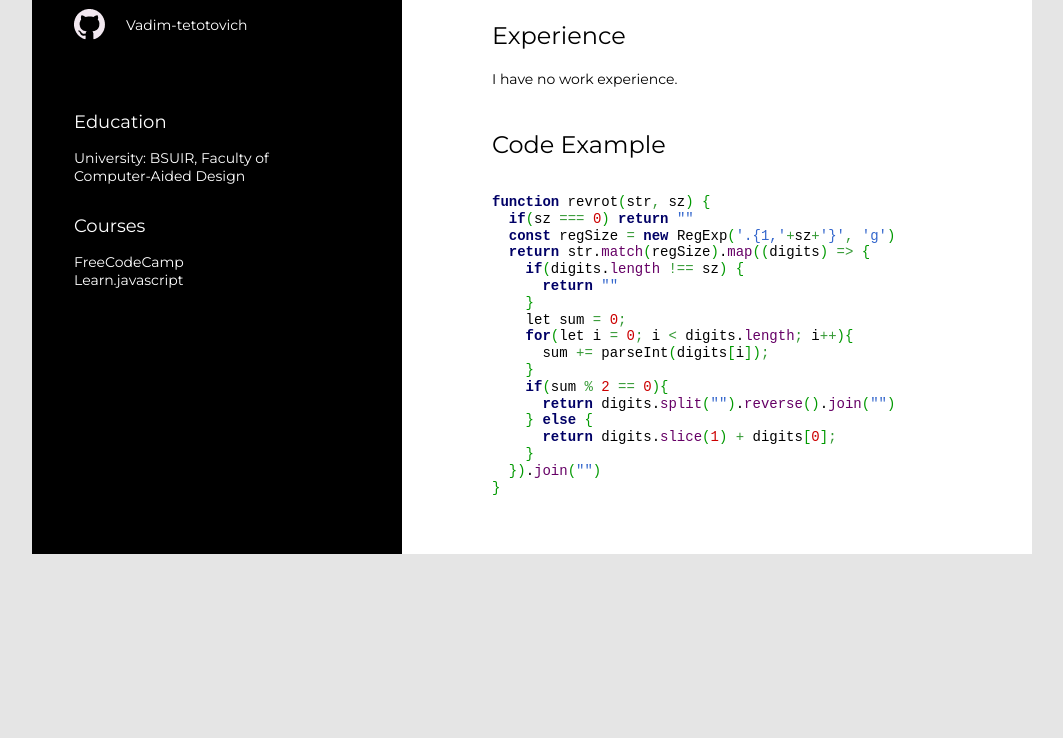
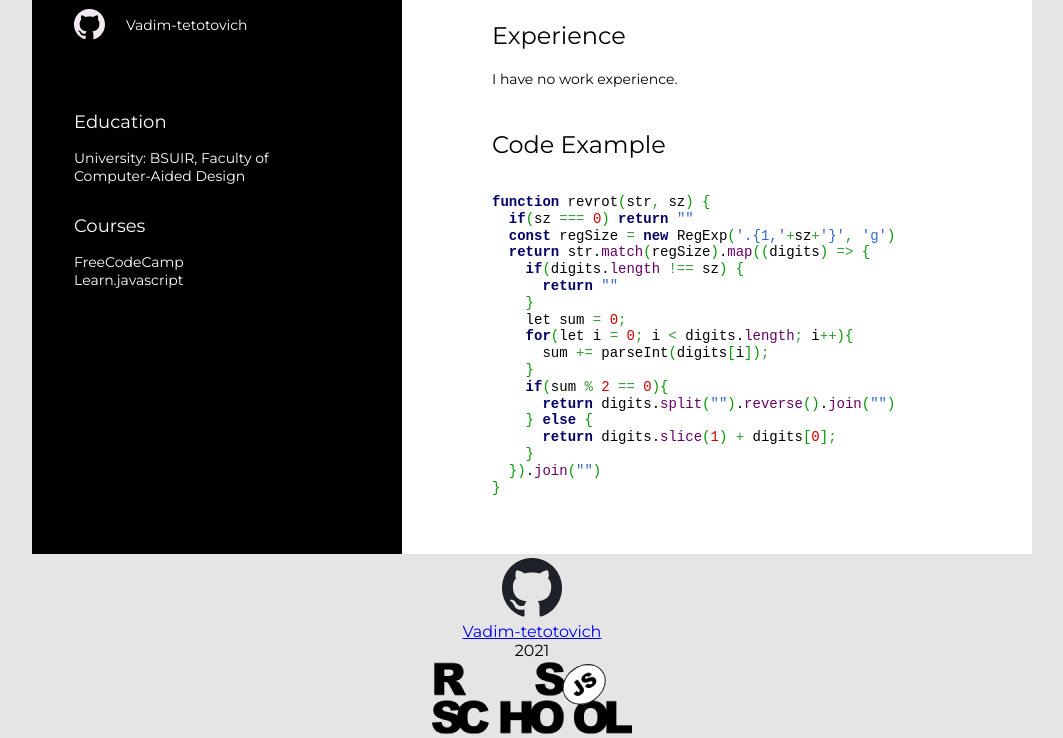
Before and after one commit to Vadim-tetotovich/rsschool-cv, a plain HTML site: page index.html in a window 1280 px wide. Shown: the part 701-1439 px from the top of the page, without its empty margins (108-1171 px from the left). Before the commit the page ends 1259 px from the top, so only its background shows below. Drawn offline with Linux system fonts and the light colour scheme.

Commit message:
feat: add footer

```diff
--- a/index.html
+++ b/index.html
@@ -74,8 +74,15 @@
 
                 </div>
             </div>
-
         </main>
     </div>
+    <footer>
+        <div class="links">
+            <a class="gitLink" href="https://github.com/Vadim-tetotovich">
+                <img class="gitIcon" src="icons/gitLink.png" alt="no"><p>Vadim-tetotovich</p></a>
+            <p>2021</p>
+            <a href="https://rs.school/"><img src="icons/rsschool.png" alt="no"></a>
+        </div>
+    </footer>
 </body>
 </html>
```
